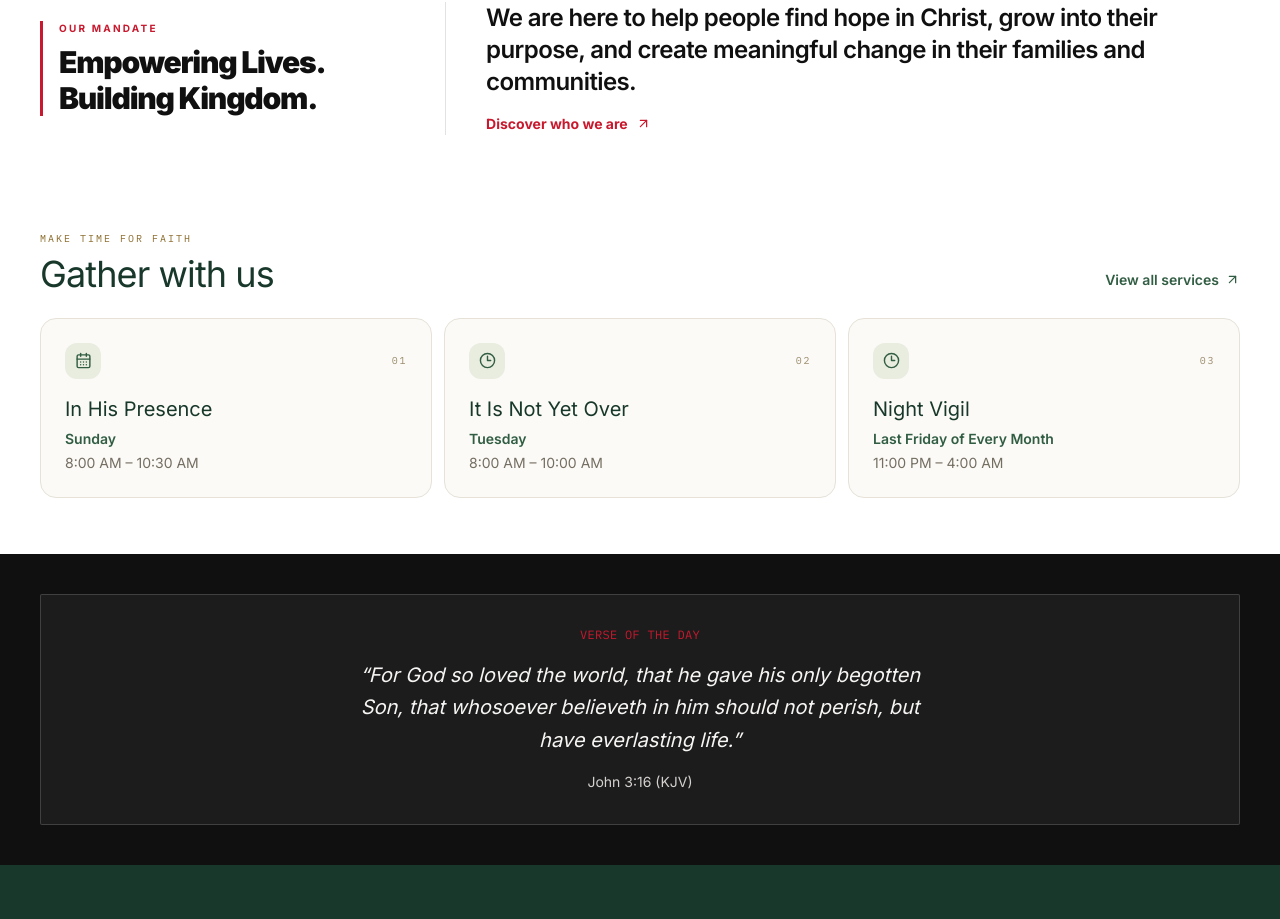
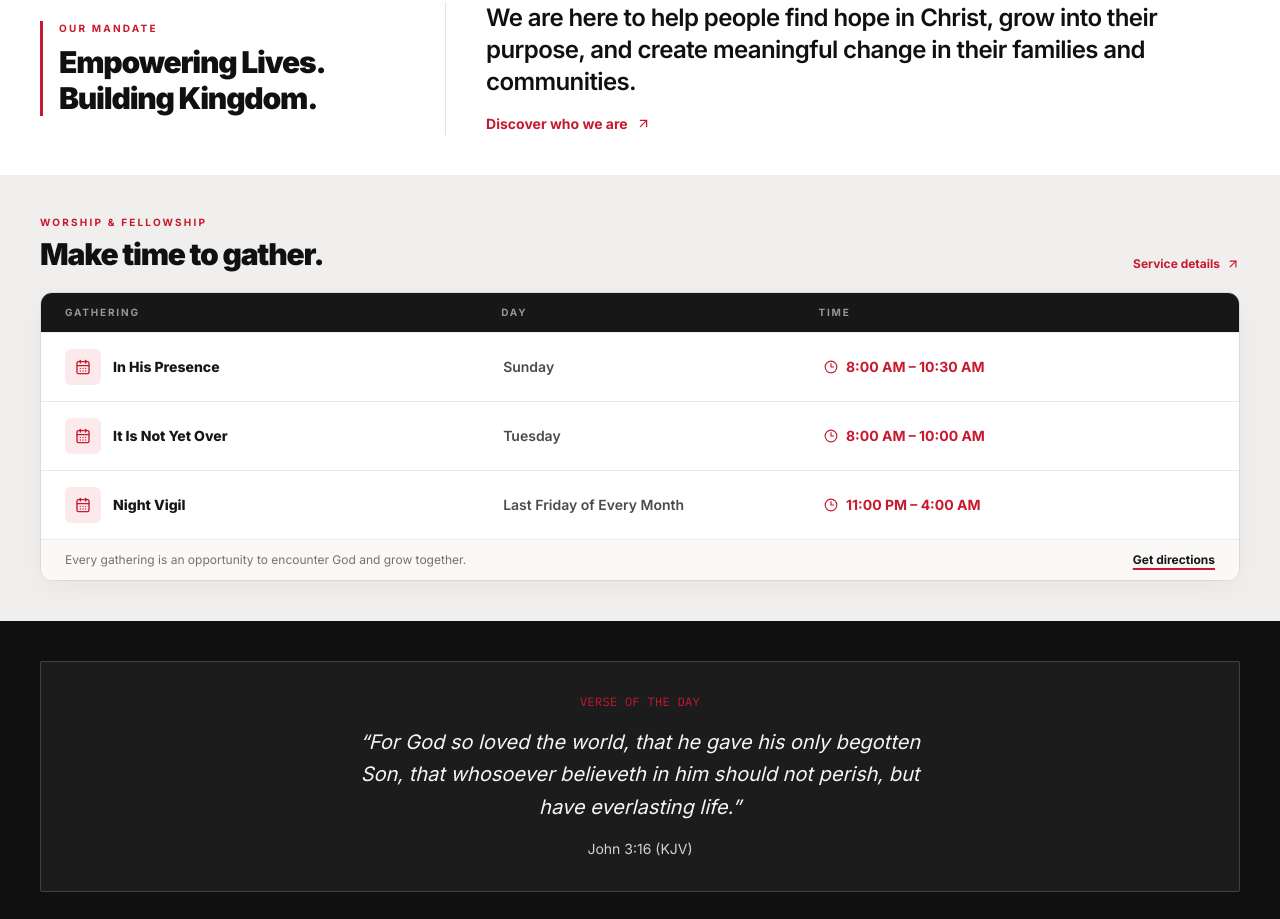
Before and after one commit to taiwoatlas/surefire-next, a Next.js app: page / in a window 1280 px wide. Shown: the part 819-1738 px from the top of the page. Built offline with nearby package versions, Linux system fonts and the light colour scheme; no server answers.

Commit message:
Combine every church gathering into one compact service schedule card

```diff
--- a/components/home/ServicesFeature.tsx
+++ b/components/home/ServicesFeature.tsx
@@ -4,32 +4,24 @@ import { services } from "@/data/church";
 
 export function ServicesFeature() {
   return (
-    <section className="bg-white py-12 sm:py-14">
-      <div className="mx-auto max-w-[1320px] px-5 sm:px-8 md:px-10">
-        <div className="flex flex-wrap items-end justify-between gap-4">
-          <div>
-            <p className="font-mono text-[10px] uppercase tracking-[.2em] text-[#8b6b2c]">Make time for faith</p>
-            <h2 className="mt-2 font-display text-3xl tracking-tight text-[#18382b] sm:text-4xl">Gather with us</h2>
+    <section className="bg-[#f1efed] py-8 sm:py-10">
+      <div className="mx-auto max-w-[1400px] px-5 sm:px-8 md:px-10">
+        <div className="flex flex-wrap items-end justify-between gap-3">
+          <div><p className="text-[10px] font-bold uppercase tracking-[.22em] text-[#c8192e]">Worship & fellowship</p><h2 className="mt-1.5 text-2xl font-black tracking-[-.04em] text-[#101010] sm:text-3xl">Make time to gather.</h2></div>
+          <Link href="/services" className="inline-flex items-center gap-1.5 text-xs font-bold text-[#c8192e] hover:text-[#9f1022]">Service details <ArrowUpRight size={14} /></Link>
+        </div>
+        <div className="mt-5 overflow-hidden rounded-xl border border-[#dedad7] bg-white shadow-[0_8px_28px_rgba(0,0,0,.04)]">
+          <div className="grid bg-[#171717] px-4 py-3 text-[10px] font-bold uppercase tracking-[.18em] text-white/55 sm:grid-cols-[1.1fr_.8fr_1fr] sm:px-6">
+            <span>Gathering</span><span className="hidden sm:block">Day</span><span className="hidden sm:block">Time</span>
           </div>
-          <Link href="/services" className="inline-flex items-center gap-1.5 pb-1 text-sm font-semibold text-[#315d43] hover:text-[#8b6b2c]">
-            View all services <ArrowUpRight size={15} aria-hidden="true" />
-          </Link>
-        </div>
-
-        <div className="mt-6 grid gap-3 md:grid-cols-3">
           {services.map((service, index) => (
-            <article key={service.key} className="group rounded-2xl border border-[#e6e2d8] bg-[#fbfaf6] p-5 transition duration-200 hover:-translate-y-0.5 hover:border-[#c7ad6d] hover:shadow-[0_12px_32px_rgba(24,56,43,.08)] sm:p-6">
-              <div className="flex items-center justify-between">
-                <span className="grid size-9 place-items-center rounded-xl bg-[#e9eddf] text-[#315d43]">
-                  {index === 0 ? <CalendarDays size={17} /> : <Clock3 size={17} />}
-                </span>
-                <span className="font-mono text-[10px] tracking-[.16em] text-[#9a8b6b]">0{index + 1}</span>
-              </div>
-              <h3 className="mt-4 font-display text-xl text-[#18382b]">{service.name}</h3>
-              <p className="mt-1.5 text-sm font-semibold text-[#315d43]">{service.day}</p>
-              <p className="mt-1 text-sm text-[#756f63]">{service.time}</p>
-            </article>
+            <div key={service.key} className="grid gap-2 border-t border-[#ebe8e6] px-4 py-4 sm:grid-cols-[1.1fr_.8fr_1fr] sm:items-center sm:px-6">
+              <div className="flex items-center gap-3"><span className="grid size-9 shrink-0 place-items-center rounded-md bg-[#fbe9ec] text-[#c8192e]"><CalendarDays size={16} /></span><div><p className="text-sm font-extrabold text-[#171717]">{service.name}</p><p className="mt-0.5 text-[11px] text-[#77716e] sm:hidden">{service.day}</p></div></div>
+              <p className="hidden text-sm font-semibold text-[#4e4a48] sm:block">{service.day}</p>
+              <p className="flex items-center gap-2 pl-12 text-xs font-bold text-[#c8192e] sm:pl-0 sm:text-sm"><Clock3 size={14} />{service.time}</p>
+            </div>
           ))}
+          <div className="flex flex-wrap items-center justify-between gap-3 border-t border-[#ebe8e6] bg-[#faf9f8] px-4 py-3 sm:px-6"><p className="text-xs text-[#77716e]">Every gathering is an opportunity to encounter God and grow together.</p><Link href="/plan-your-visit" className="text-xs font-bold text-[#171717] underline decoration-[#c8192e] decoration-2 underline-offset-4">Get directions</Link></div>
         </div>
       </div>
     </section>
```
